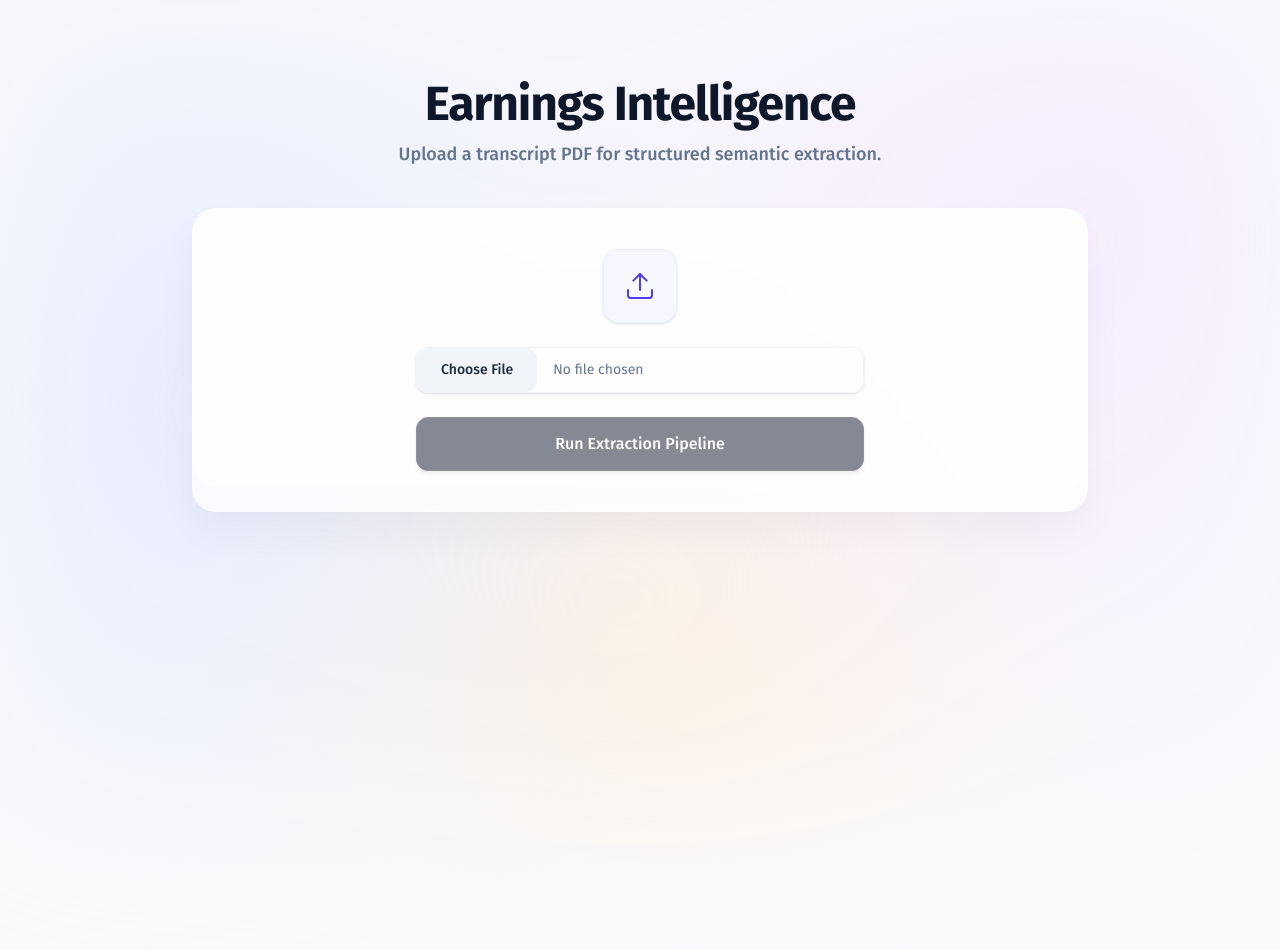
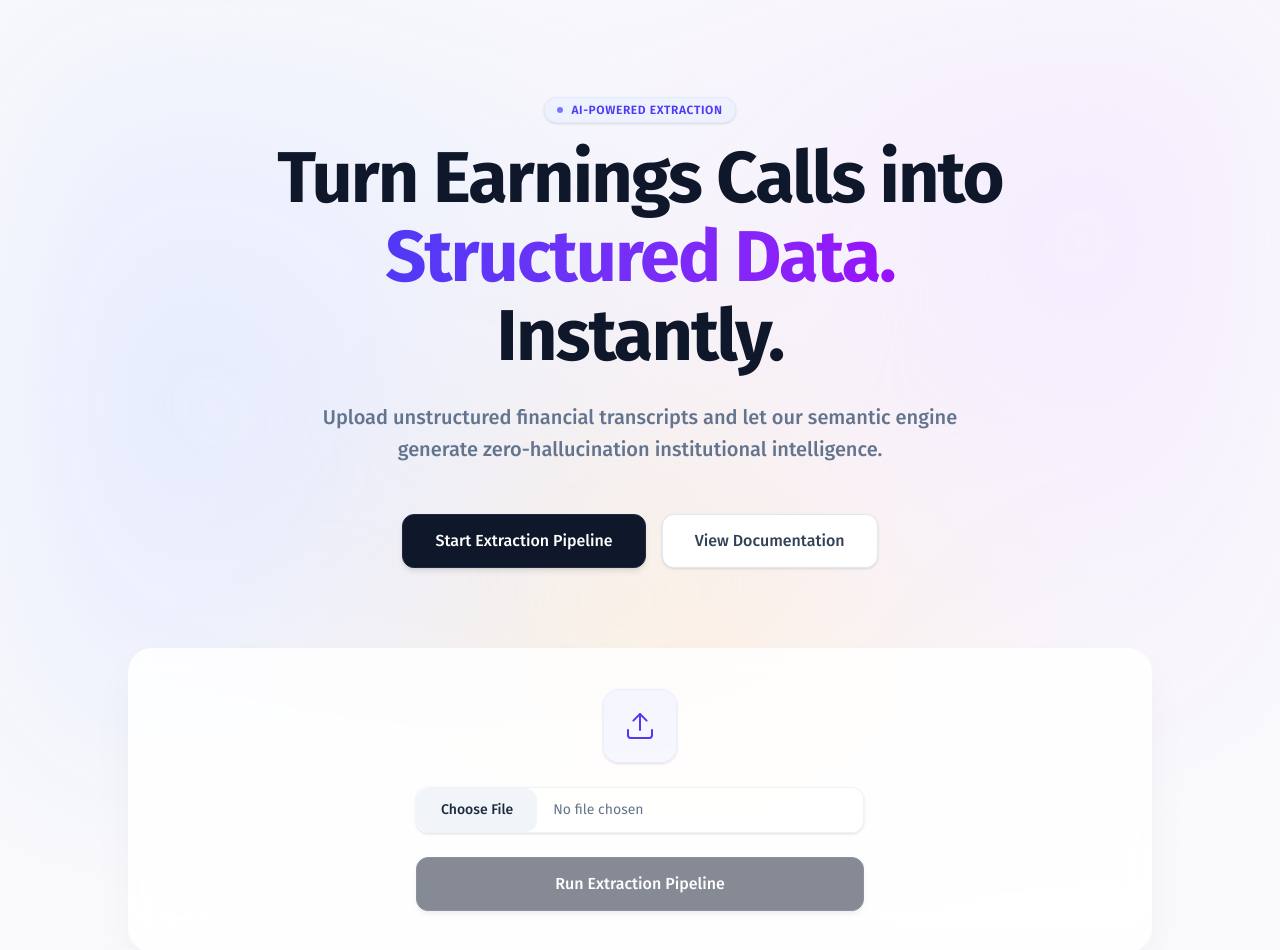
Before and after one commit to aqeell7/financial-research-tool, a React (Vite) app in the folder client/: page / in a window 1280 px wide. Shown: the top 950 px of the page. Before the commit the page ends 800 px from the top, so only its background shows below. Built offline with nearby package versions, Linux system fonts and the light colour scheme.

Commit message:
feat(ui): add concise Hero section with primary CTA and smooth scroll to upload area

```diff
--- a/client/src/App.tsx
+++ b/client/src/App.tsx
@@ -56,20 +56,47 @@ function App() {
   };
 
   return (
-    <div className="min-h-screen p-8 flex flex-col items-center relative z-10">
+    <div className="min-h-screen p-8 flex flex-col items-center relative z-10 scroll-smooth">
       {/* Mesh Gradient Background */}
       <div className="mesh-gradient" />
 
-      <div className="w-full max-w-4xl space-y-10 mt-12 mb-20 relative">
+      <div className="w-full max-w-5xl space-y-16 mt-16 mb-24 relative">
 
-        {/* Header - More authoritative */}
-        <div className="text-center space-y-3">
-          <h1 className="text-4xl md:text-5xl font-bold tracking-tight text-slate-900">Earnings Intelligence</h1>
-          <p className="text-slate-500 text-base md:text-lg font-medium max-w-xl mx-auto">Upload a transcript PDF for structured semantic extraction.</p>
+        {/* NEW HERO SECTION */}
+        <div className="text-center space-y-6 max-w-3xl mx-auto px-4">
+          <div className="inline-flex items-center px-3 py-1 rounded-full bg-indigo-50 border border-indigo-100/80 text-indigo-600 text-xs font-semibold uppercase tracking-wider mb-4 shadow-sm">
+            <span className="w-1.5 h-1.5 rounded-full bg-indigo-500 mr-2 animate-pulse"></span>
+            AI-Powered Extraction
+          </div>
+
+          <h1 className="text-5xl md:text-6xl lg:text-7xl font-extrabold tracking-tight text-slate-900 leading-[1.1]">
+            Turn Earnings Calls into <span className="text-transparent bg-clip-text bg-gradient-to-r from-indigo-600 to-purple-600">Structured Data.</span> Instantly.
+          </h1>
+
+          <p className="text-slate-500 text-lg md:text-xl font-medium max-w-2xl mx-auto leading-relaxed">
+            Upload unstructured financial transcripts and let our semantic engine generate zero-hallucination institutional intelligence.
+          </p>
+
+          <div className="pt-6 flex flex-col sm:flex-row items-center justify-center gap-4">
+            <button
+              onClick={() => document.getElementById('upload-section')?.scrollIntoView({ behavior: 'smooth' })}
+              className="px-8 py-3.5 rounded-xl bg-slate-900 text-white font-medium shadow-md shadow-slate-900/10 hover:bg-slate-800 hover:shadow-xl hover:-translate-y-0.5 transition-all duration-200 border border-slate-800 w-full sm:w-auto"
+            >
+              Start Extraction Pipeline
+            </button>
+            <a
+              href="https://github.com/aqeell7/financial-research-tool"
+              target="_blank"
+              rel="noreferrer"
+              className="px-8 py-3.5 rounded-xl bg-white text-slate-700 font-medium shadow-sm hover:bg-slate-50 hover:shadow-md hover:-translate-y-0.5 transition-all duration-200 border border-slate-200 w-full sm:w-auto flex items-center justify-center gap-2"
+            >
+              View Documentation
+            </a>
+          </div>
         </div>
 
         {/* Upload Card */}
-        <div className="glass-card p-10 rounded-3xl shadow-[0_20px_40px_rgba(0,0,0,0.04)] flex flex-col items-center space-y-6 transition-all duration-300 hover:shadow-[0_20px_50px_rgba(0,0,0,0.06)] relative overflow-hidden">
+        <div id="upload-section" className="glass-card p-10 rounded-3xl shadow-[0_20px_40px_rgba(0,0,0,0.04)] flex flex-col items-center space-y-6 transition-all duration-300 hover:shadow-[0_20px_50px_rgba(0,0,0,0.06)] relative overflow-hidden mt-20">
           <div className="absolute inset-0 bg-white/40 pointer-events-none rounded-3xl"></div>
           <div className="relative z-10 w-full flex flex-col items-center space-y-6">
             <div className="p-5 bg-indigo-50/50 text-indigo-600 rounded-2xl border border-indigo-100/50 shadow-sm">
@@ -121,12 +148,11 @@ function App() {
                   </p>
                 </div>
                 <div className="flex gap-3">
-                  <span className={`px-4 py-1.5 rounded-full text-xs font-semibold capitalize border shadow-sm ${
-                    analysis.tone.toLowerCase().includes('optimistic') ? 'bg-emerald-50 text-emerald-700 border-emerald-200' :
-                    analysis.tone.toLowerCase().includes('cautious') ? 'bg-amber-50 text-amber-700 border-amber-200' :
-                    analysis.tone.toLowerCase().includes('pessimistic') ? 'bg-rose-50 text-rose-700 border-rose-200' :
-                    'bg-slate-50 text-slate-700 border-slate-200'
-                  }`}>
+                  <span className={`px-4 py-1.5 rounded-full text-xs font-semibold capitalize border shadow-sm ${analysis.tone.toLowerCase().includes('optimistic') ? 'bg-emerald-50 text-emerald-700 border-emerald-200' :
+                      analysis.tone.toLowerCase().includes('cautious') ? 'bg-amber-50 text-amber-700 border-amber-200' :
+                        analysis.tone.toLowerCase().includes('pessimistic') ? 'bg-rose-50 text-rose-700 border-rose-200' :
+                          'bg-slate-50 text-slate-700 border-slate-200'
+                    }`}>
                     Tone: {analysis.tone}
                   </span>
                   <span className="px-4 py-1.5 rounded-full text-xs font-semibold capitalize border bg-white text-slate-700 border-slate-200 shadow-sm">
```
